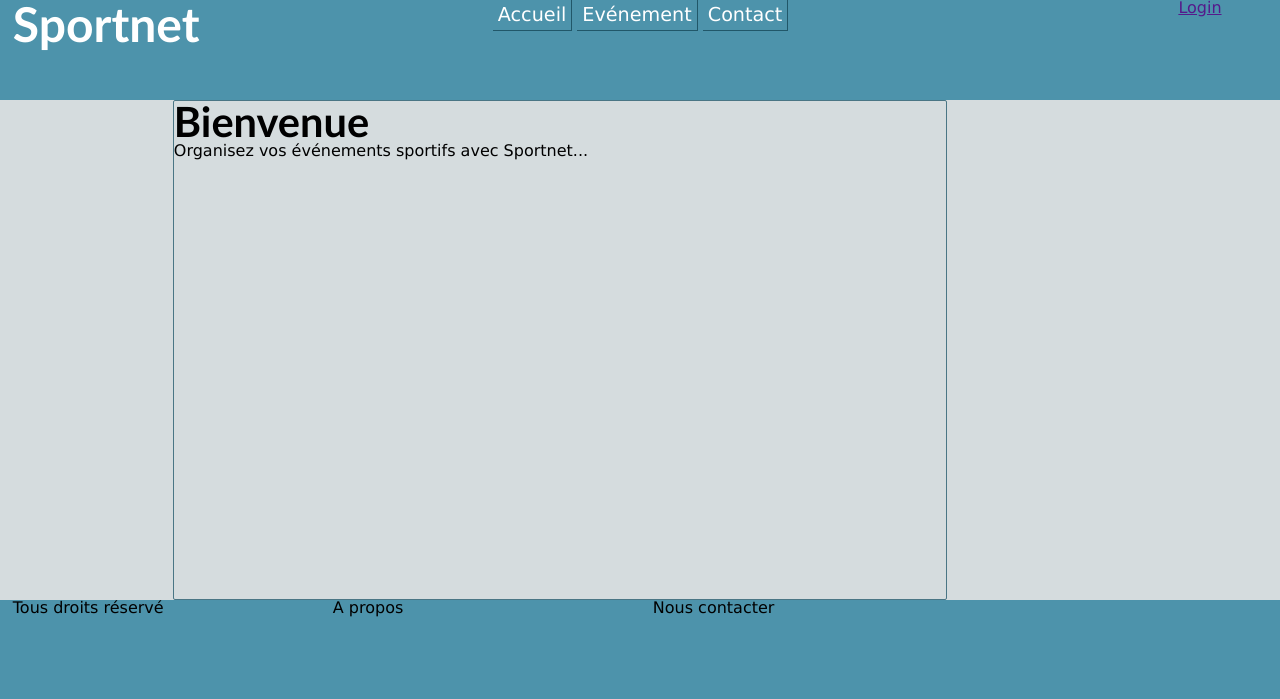
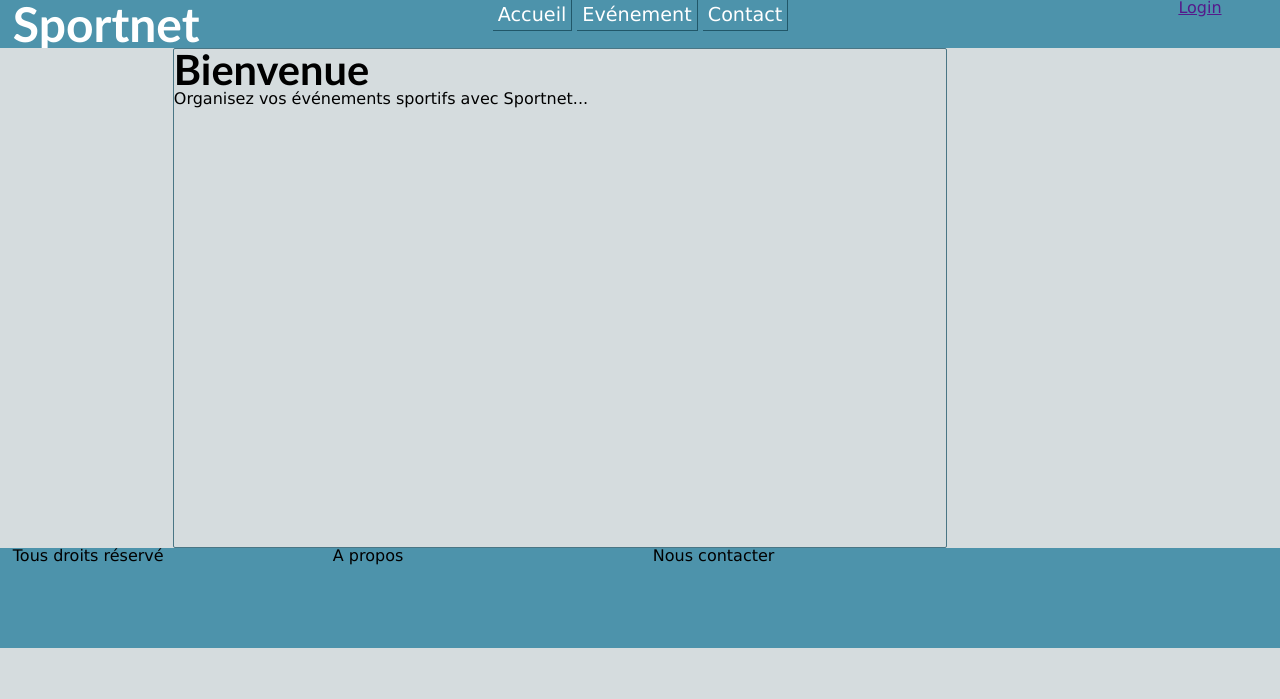
Before and after one commit to JesusTovarR/Atelier1, a PHP site: page /html/Html/accueil.html in a window 1280 px wide. Shown: the top 699 px of the page. Run offline with PHP 8.4, Linux system fonts and the light colour scheme; style sheets or scripts are compiled from the project's sources.

Commit message:
modif css

```diff
--- a/html/Librairie/css/theme.css
+++ b/html/Librairie/css/theme.css
@@ -3,7 +3,6 @@ body{
 }
 header{
 	background-color: #4D93AB;
-	height: 100px;
 }
 #logo{
 	color: #FFFFFF;
@@ -27,9 +26,7 @@ header{
 	border: 3px solid #4A7685;
 	border-radius: 3px;
 	height:600px;
-
 	box-sizing : border-box;
-
 }
 
 .validate{
@@ -78,6 +75,8 @@ label {
 }
 
 
+
+
 .foot{
 	height:100px;
 	background-color: #4D93AB;
@@ -92,6 +91,7 @@ label {
 	label{
 		text-align: right;
 	}
+
 
 }
 
```
